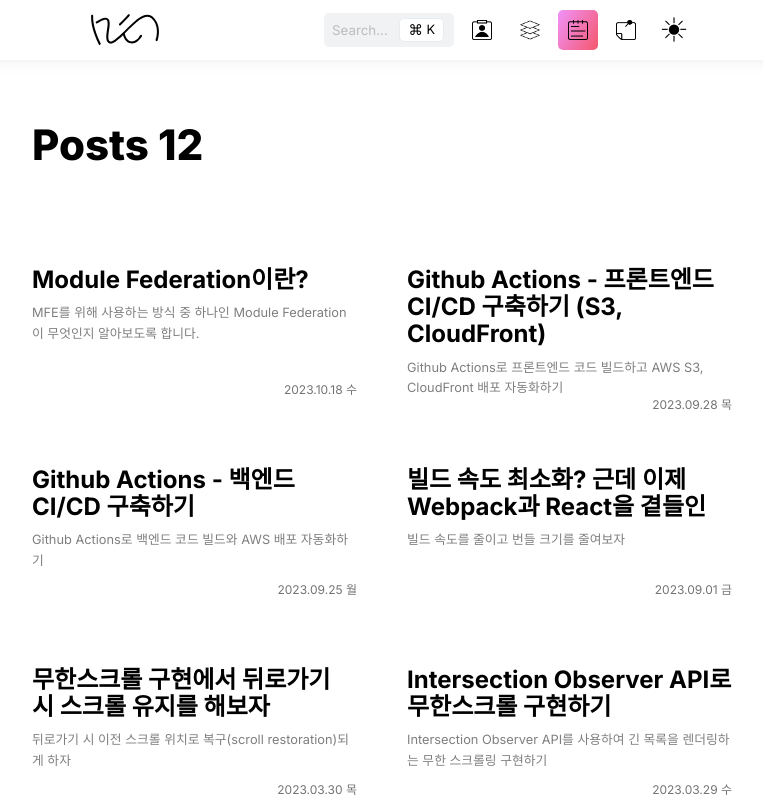
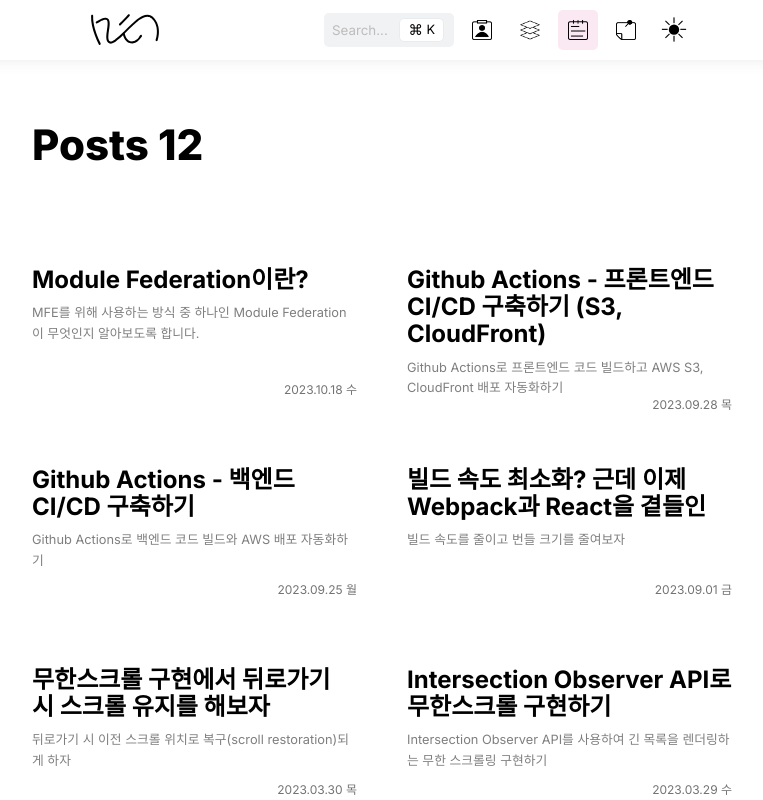
Before and after one commit to xmun74/xmunt, a Next.js app: page /blog in a window 1280 px wide. Shown: the top 800 px of the page, without its empty margins (248-1011 px from the left). Built offline with nearby package versions, Linux system fonts and the light colour scheme.

Commit message:
style: theme 변경

```diff
--- a/components/common/NavItem.tsx
+++ b/components/common/NavItem.tsx
@@ -10,7 +10,7 @@ const StyledLink = styled(Link)`
   color: white;
   margin-right: 0.5rem;
   &:hover {
-    background-image: ${themeColor.navBgHoverImg};
+    background-color: ${themeColor.navBgHoverImg};
     transition: 0.3s ease-in-out;
   }
   display: inline-flex;
@@ -29,7 +29,7 @@ const NavHoverLabel = styled.div`
   background-color: ${themeColor.navGuideBg};
   color: ${themeColor.text1};
   font-weight: 300;
-  font-size: 0.9rem;
+  font-size: 0.7rem;
   top: 50px;
 `
 
@@ -52,7 +52,7 @@ export default function NavItem({
   const [curHoveredIdx, setCurHoveredIdx] = useState(-1)
 
   const NavStyle = {
-    backgroundImage: `${themeColor.navBgClickImg}`,
+    backgroundColor: `${themeColor.navBgClickImg}`,
   }
   const NavGuideHoverStyle = {
     display: curHoveredIdx === idx ? 'block' : 'none',
--- a/pages/about/index.tsx
+++ b/pages/about/index.tsx
@@ -19,10 +19,10 @@ export default function About() {
       <Seo mode="default" />
       <AboutTitle>taegyeong mun</AboutTitle>
       <Content>
-        I&apos;m interested in solving problems and helping others. <br />
+        {/* I&apos;m interested in solving problems and helping others. <br />
         and my heart beats when I do creative work. <br />
         also mainly use React, Typescript, styled-components for front-end
-        development.
+        development. */}
       </Content>
     </AboutContainer>
   )
--- a/pages/index.tsx
+++ b/pages/index.tsx
@@ -49,7 +49,7 @@ export default function Home() {
     <>
       <Seo mode="default" />
       <HomeContainer>
-        <Heading title="Featured Posts" />
+        <Heading title="Posts" />
         <PreviewContent previewPosts={previewPosts} />
         <BlogLink href="/blog">
           <BlogLinkWrap>
--- a/styles/theme.ts
+++ b/styles/theme.ts
@@ -11,23 +11,9 @@ export const lightTheme: DefaultTheme = {
   bg2: 'rgba(248,194,145,0.7)',
   inlineCode: '#E9ECEF',
   box1: '#ffffff',
-  navBgHoverImg: `linear-gradient(
-      to right bottom,
-      #ff6802,
-      #ff7b1a,
-      #ff8b2d,
-      #ff9b3f,
-      #ffa952,
-      #ffa952,
-      #ffa952,
-      #ffa952,
-      #ff9a3f,
-      #ff8a2c,
-      #ff7919,
-      #ff6600
-    )`,
-  navBgClickImg: `linear-gradient(120deg, #f093fb 0%, #f5576c 100%)`,
-  navGuideBg: `#f6d1e8`,
+  navBgHoverImg: `#F0F1F3`,
+  navBgClickImg: `#fae8f3`,
+  navGuideBg: `#fae8f3`,
   gnbBackDrop: 'rgba(255, 255, 255, 0.6)',
   boxShadow: ' 0px 3px 30px -10px #6666664b',
 }
@@ -43,23 +29,9 @@ export const darkTheme: DefaultTheme = {
   bg2: 'rgba(223, 181, 28, 0.7);',
   inlineCode: '#363636',
   box1: '#424242',
-  navBgHoverImg: `linear-gradient(
-      to right bottom,
-      #ff6802,
-      #ff7b1a,
-      #ff8b2d,
-      #ff9b3f,
-      #ffa952,
-      #ffa952,
-      #ffa952,
-      #ffa952,
-      #ff9a3f,
-      #ff8a2c,
-      #ff7919,
-      #ff6600
-    )`,
-  navBgClickImg: `linear-gradient(120deg, #f093fb 0%, #f5576c 100%)`,
-  navGuideBg: `#ef7ccc8f`,
+  navBgHoverImg: `#2B2B2B`,
+  navBgClickImg: `#878f95`,
+  navGuideBg: `#2B2B2B`,
   gnbBackDrop: 'rgba(18, 18, 18, 0.6)',
   boxShadow: '0px 3px 30px -10px #f9f9f9c7',
 }
@@ -76,7 +48,7 @@ const convertCssVar = (variable: DefaultTheme) => {
   const keys = Object.keys(variable) as (keyof DefaultTheme)[]
   return keys.reduce(
     (acc, key) => acc.concat(`--${key}: ${variable[key]};`, '\n'),
-    '',
+    ''
   )
 }
 export const themes = {
```
Also changed, not shown: 1 other file (tests, documents, lock files or other folders).
